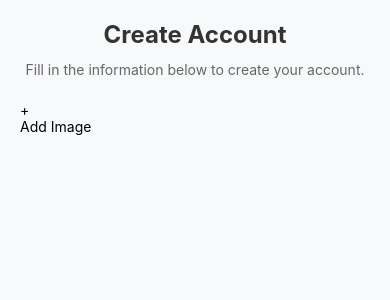
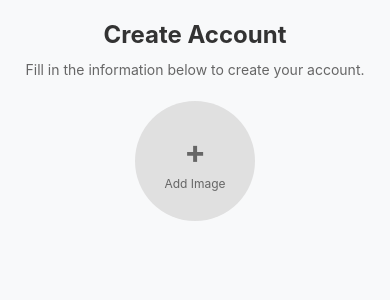
Before and after one commit to kalharaweragoda/NoteBook, a React Native app: screen / in a window 390 px wide. Shown: the top 300 px of the page. Built offline with nearby package versions, Linux system fonts and the light colour scheme.

Commit message:
create css styles

```diff
--- a/App.tsx
+++ b/App.tsx
@@ -29,15 +29,16 @@ export default function SignUpScreen() {
           <Text style={styles.pageTitle}>Create Account</Text>
           <Text style={styles.subTitles}>Fill in the information below to create your account.</Text>
         </View>
-        <View>
-            <View>
-              <Pressable onPress={pickImage}>
+
+        <View style={styles.form}>
+            <View style={styles.imageContainer}>
+              <Pressable onPress={pickImage} style={styles.imageUploader}>
                 {image? (
-                  <Image source={{uri: image}} />
+                  <Image source={{uri: image}} style={styles.profileImage} />
                 ) : (
-                  <View>
-                    <Text>+</Text>
-                    <Text>Add Image</Text>
+                  <View style={styles.imagePlaceholder}>
+                    <Text style={styles.imageText}>+</Text>
+                    <Text style={styles.imageLable}>Add Image</Text>
                   </View>
                 )}
               </Pressable>
@@ -73,4 +74,38 @@ export default function SignUpScreen() {
     textAlign: 'center',
     lineHeight: 22,
   },
+  form: {
+    marginBottom: 20,
+  },
+  imageContainer: {
+    alignItems: 'center',
+    marginBottom: 20,
+  },
+  imageUploader: {
+    width: 120,
+    height: 120,
+    borderRadius: 60,
+    backgroundColor: '#e0e0e0',
+    justifyContent: 'center',
+    alignItems: 'center',
+  },
+  profileImage: {
+    width: 120,
+    height: 120,
+    borderRadius: 60,
+  },
+  imageText: {
+    fontSize: 32,
+    fontWeight: 'bold',
+    color: '#666',
+  },
+  imageLable: {
+    fontSize: 12,
+    color: '#666',
+    marginTop: 5,
+  },
+  imagePlaceholder: {
+    alignItems: 'center',
+    justifyContent: 'center',
+  },
 });
```
